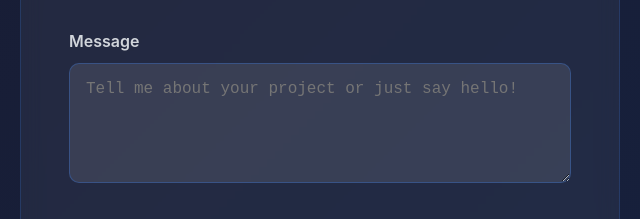
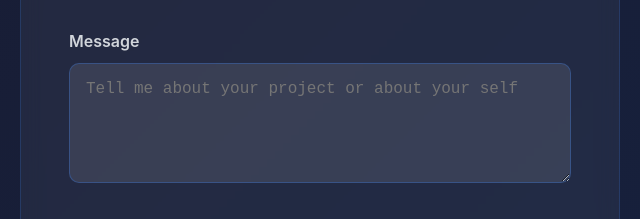
Before and after one commit to suryahj/My_page_V1, a plain HTML site: page Index.html in a window 1280 px wide. Shown: the part 4055-4274 px from the top of the page, 320-960 px from the left. Drawn offline with Linux system fonts and the light colour scheme.

Commit message:
index.html

```diff
--- a/portfolio_website.html
+++ b/Index.html
@@ -655,7 +655,7 @@
                 </div>
                 <div class="form-group">
                     <label for="message">Message</label>
-                    <textarea id="message" name="message" required placeholder="Tell me about your project or just say hello!"></textarea>
+                    <textarea id="message" name="message" required placeholder="Tell me about your project or about your self"></textarea>
                 </div>
                 <button type="submit" class="btn btn-primary" style="width: 100%;">
                     Send Message 🚀
```
